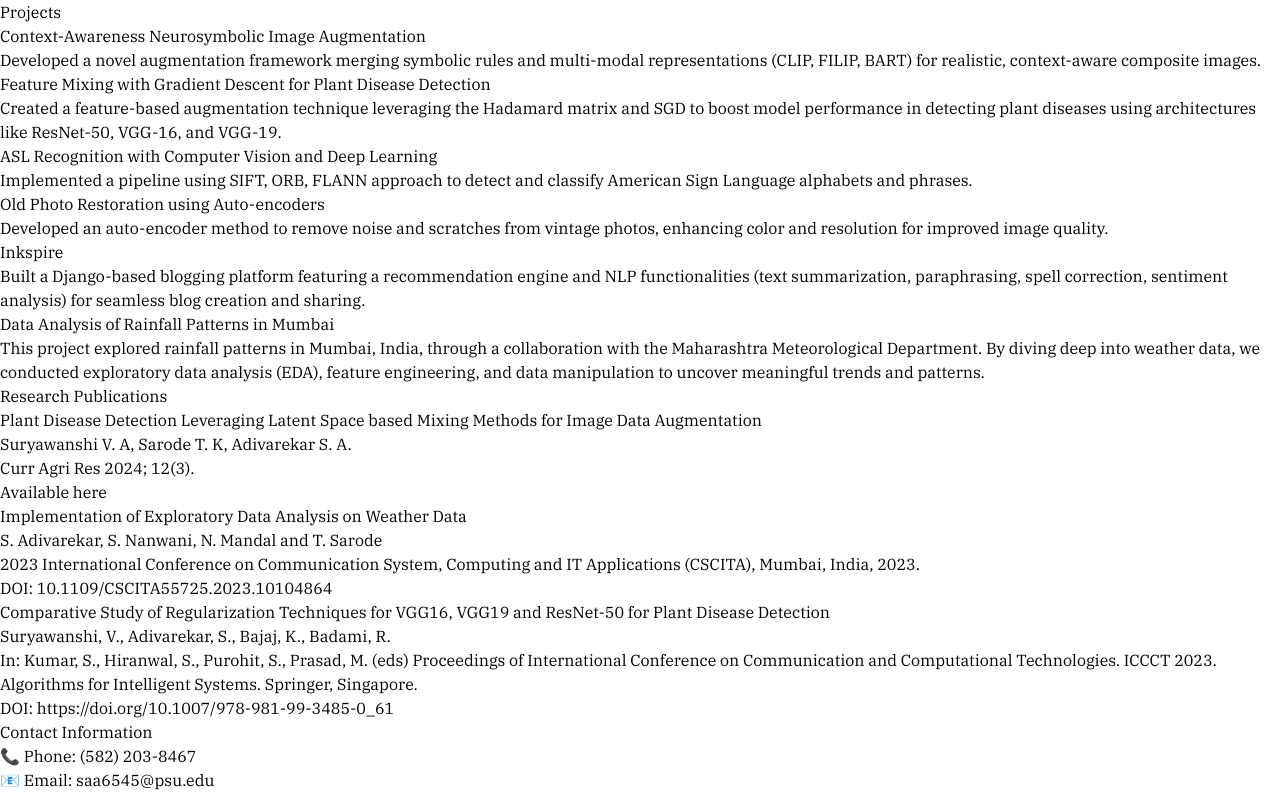
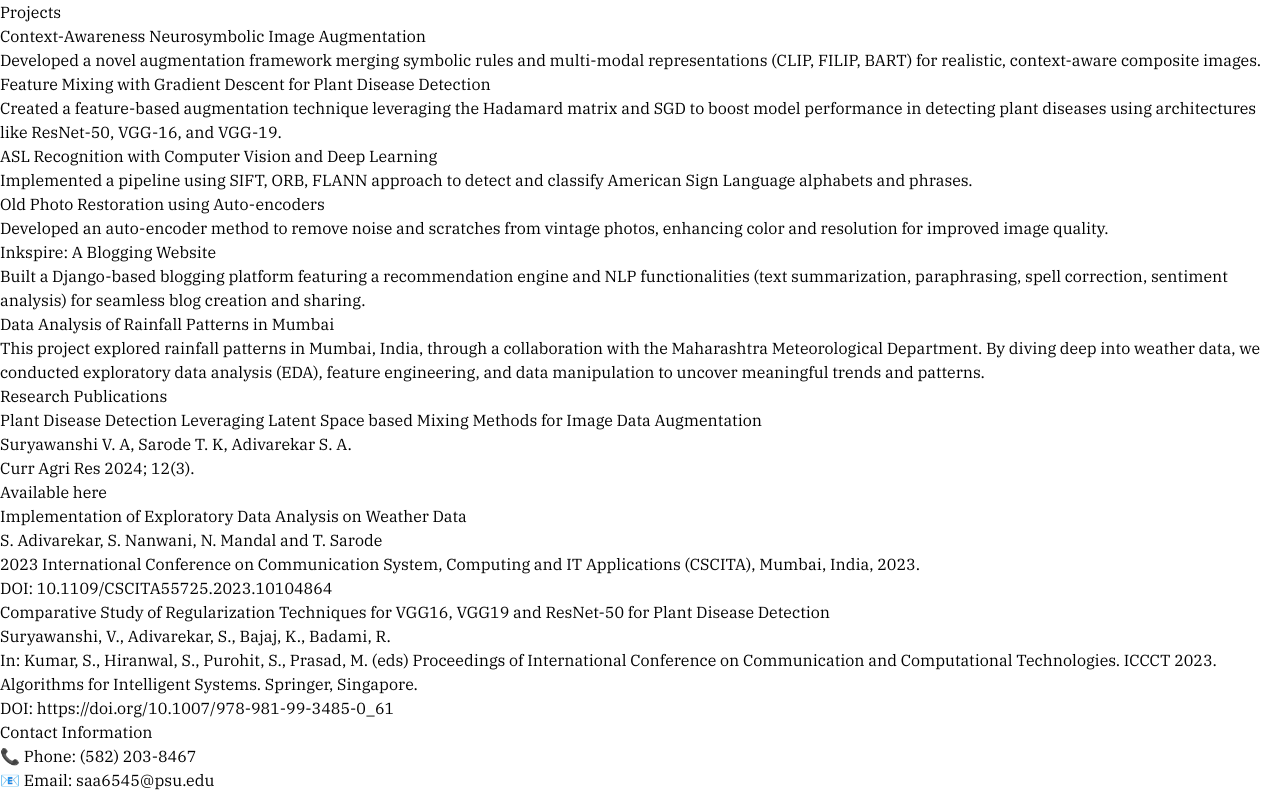
Before and after one commit to Sahiladiv/Portfolio_Sahil, a React (Vite) app: page / in a window 1280 px wide. Shown: the part 3815-4607 px from the top of the page. Built offline with nearby package versions, Linux system fonts and the light colour scheme.

Commit message:
Update Projects.jsx

```diff
--- a/src/components/Projects.jsx
+++ b/src/components/Projects.jsx
@@ -60,7 +60,7 @@
           {/* Card 5 */}
           <div className="bg-white rounded-lg shadow-lg overflow-hidden">
             <div className="p-6 text-neutral-800">
-              <h3 className="text-xl font-semibold mb-2">Inkspire</h3>
+              <h3 className="text-xl font-semibold mb-2">Inkspire: A Blogging Website</h3>
               <div className="w-full h-[1px] bg-gray-300 mb-4"></div>
               <p className="mb-4">
                 Built a Django-based blogging platform featuring a recommendation engine and NLP functionalities (text summarization, paraphrasing, spell correction, sentiment analysis) for seamless blog creation and sharing.
```
